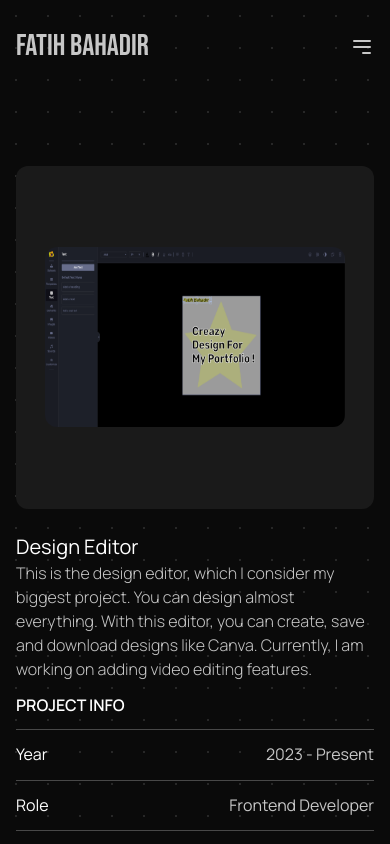
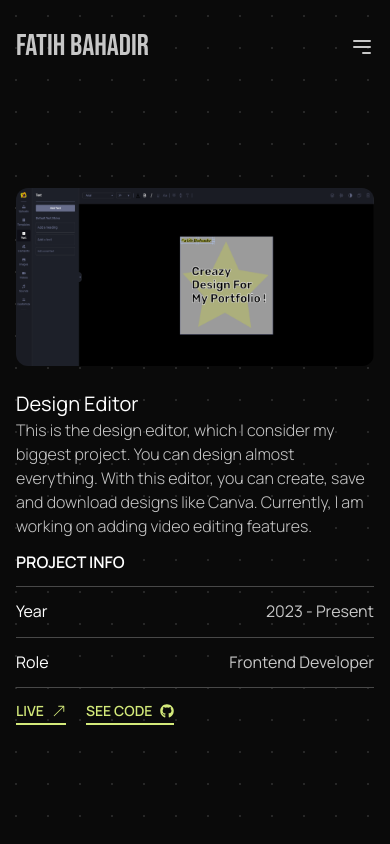
Before and after one commit to fatihbahadir/portfolio, a Next.js app: page /projects in a window 390 px wide. Shown: the top 844 px of the page. Built offline with nearby package versions, Linux system fonts and the light colour scheme.

Commit message:
feat(projects): css alignments for projects page

```diff
--- a/components/projects/main.tsx
+++ b/components/projects/main.tsx
@@ -18,17 +18,23 @@ const ProjectsMain = ({Img, title, description, liveLink, githubLink,frontendGit
 
   return (
   <section
-
-  className={`h-screen flex-mobile items-start justify-center lg:items-center lg:justify-between gap-6 lg:gap-0 ${first && "lg:-mt-[105px]"} py-12`}>
-      <div className="bg-[#1A1A1A] rounded-[12px] w-full h-[343px] lg:w-[450px] lg:h-[450px]  xl:w-[520px] xl:h-[520px] relative">
+  className={`screen-container flex-mobile items-start justify-center lg:items-center lg:justify-between gap-6 lg:gap-0 ${!first ? "mt-[0]" : "pt-[65px] lg:pt-[0px"} `}>
+      <div className="bg-[#1A1A1A] rounded-[12px] w-full h-[343px] lg:w-[450px] lg:h-[450px]  xl:w-[520px] xl:h-[520px] hidden sm:block relative">
         <Image
-          className="absolute top-1/2 left-1/2 -translate-x-[50%] -translate-y-[50%] w-[300px]  h-[180px] sm:w-[500px] sm:h-[300px] md:w-[400px] md:h-[200px]  xl:w-[500px] xl:h-[260px] rounded-[12px]"
+          className="absolute top-1/2 left-1/2 -translate-x-[50%] -translate-y-[50%] sm:w-[430px] sm:h-[223px] md:w-[500px] md:h-[260px] lg:w-[430px] lg:h-[223px]  xl:w-[500px] xl:h-[260px] rounded-[12px]"
           src={Img}
           alt="live chat"
           width={500}
           height={260}
         />
       </div>
+      <Image
+          className="sm:hidden w-full h-[178px] rounded-[12px]"
+          src={Img}
+          alt="live chat"
+          width={500}
+          height={260}
+        />
       <div className="flex-colum items-start justify-start w-full lg:max-w-[400px] xl:max-w-[580px] gap-5">
         <h5 className="text-[20px] lg:text-2xl xl:text-3xl leading-[140%]">
         {title}
@@ -55,25 +61,25 @@ const ProjectsMain = ({Img, title, description, liveLink, githubLink,frontendGit
           {
             liveLink &&
             <a target="_blank" href={liveLink} className="flex text-[14px] lg:text-[16px] font-semibold items-center gap-2 text-primary relative after:content-[''] after:absolute after:left-0 after:bottom-[-4px] after:w-full after:h-[2px] after:bg-primary">
-            LIVE DEMO <BsArrowUpRight />
+            LIVE <BsArrowUpRight />
             </a>
           }
           {
             frontendGithubLink &&
             <a target="_blank" href={frontendGithubLink} className="flex text-[14px] lg:text-[16px]  font-semibold items-center gap-2 text-primary relative after:content-[''] after:absolute after:left-0 after:bottom-[-4px] after:w-full after:h-[2px] after:bg-primary ">
-            GITHUB (FRONTEND) <FaGithub />
+            FRONTEND <FaGithub />
           </a>
           }
           {
             backendGithubLink &&
             <a target="_blank" href={backendGithubLink} className="flex text-[14px] lg:text-[16px]  font-semibold items-center gap-2 text-primary relative after:content-[''] after:absolute after:left-0 after:bottom-[-4px] after:w-full after:h-[2px] after:bg-primary ">
-            GITHUB (BACKEND) <FaGithub />
+            BACKEND <FaGithub />
           </a>
           }
           {
             githubLink &&
             <a target="_blank" href={githubLink} className="flex text-[14px] lg:text-[16px]  font-semibold items-center gap-2 text-primary relative after:content-[''] after:absolute after:left-0 after:bottom-[-4px] after:w-full after:h-[2px] after:bg-primary ">
-            SEE ON GITHUB <FaGithub />
+            SEE CODE <FaGithub />
           </a>
           }
 
```
